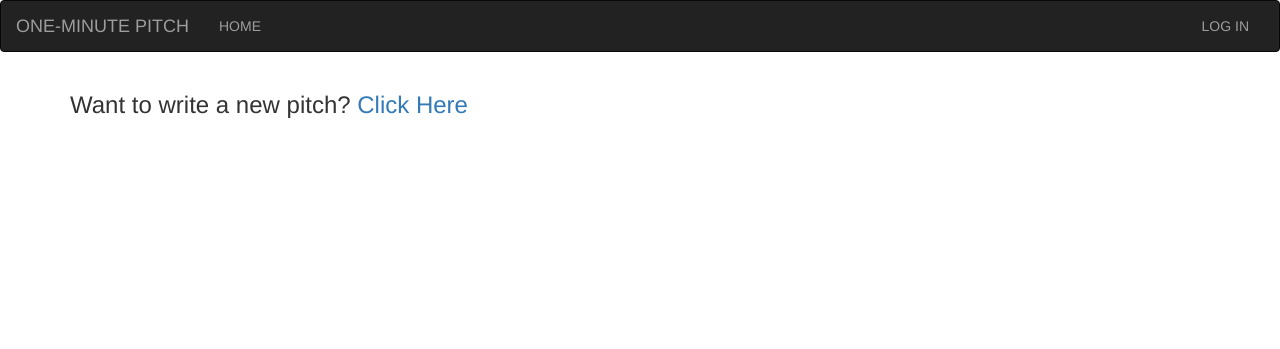
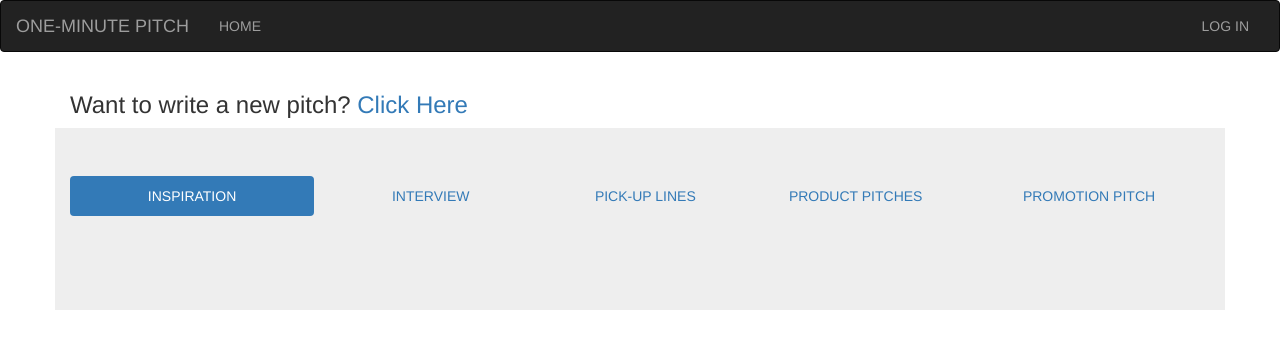
Before and after one commit to VickyMutai/pitch, a Flask app: page / in a window 1280 px wide. Shown: the top 349 px of the page. Run offline with Flask 2, Linux system fonts and the light colour scheme; data that the repository does not hold is empty; some libraries are stand-ins or nearby versions.

Commit message:
create view for the different categories

```diff
--- a/app/main/views.py
+++ b/app/main/views.py
@@ -11,9 +11,16 @@ def index():
     '''
     View root page that returns the index page and its data
     '''
-    pitches = Pitch.query.all()
+    inspiration=Pitch.query.filter_by(category='inspiration').all()
+    interview=Pitch.query.filter_by(category='interview').all()
+    pickUp=Pitch.query.filter_by(category='pick-up').all()
+    product=Pitch.query.filter_by(category='product').all()
+    promotion=Pitch.query.filter_by(category='promotion').all()
     title = 'One Minute Pitch'
-    return render_template('index.html',title=title, pitches=pitches)
+    return render_template('index.html',title=title,inspiration=inspiration,
+                                                     pickUp=pickUp,
+                                                     product=product,
+                                                     promotion=promotion)
 
 @main.route('/create/new', methods = ['GET','POST'])
 @login_required
--- a/app/templates/index.html
+++ b/app/templates/index.html
@@ -1,11 +1,44 @@
 {% extends 'base.html' %}
 {% import 'macros.html' as macro%}
 {% block content %}
+<div class="container">
+        <h3>Want to write a new pitch? <a href="/create/new">Click Here</a></h3>
+</div>
+    <div class="container jumbotron">
+            <ul class="nav nav-pills nav-justified">
+                    <li class="active"><a data-toggle="pill" href="#inspiration">INSPIRATION</a></li>
+                    <li><a data-toggle="pill" href="#interview">INTERVIEW</a></li>
+                    <li><a data-toggle="pill" href="#pickUp">PICK-UP LINES</a></li>
+                    <li><a data-toggle="pill" href="#product">PRODUCT PITCHES</a></li>
+                    <li><a data-toggle="pill" href="#promotion">PROMOTION PITCH</a></li>
+                  </ul>
 
-    <div class="container">
-        <h3>Want to write a new pitch? <a href="/create/new">Click Here</a></h3>
-    <div class="row">
-    {{macro.displayPitch(pitches)}}
-    </div>
+                  <div class="tab-content" style="margin:2%;">
+                    <div id="inspiration" class="tab-pane fade in active">
+                        <div class="row">
+                            {{macro.displayPitch(inspiration)}}
+                        </div>
+                    </div>
+                    <div id="interview" class="tab-pane fade">
+                        <div class="row">
+                            {{macro.displayPitch(interview)}}
+                        </div>
+                    </div>
+                    <div id="pickUp" class="tab-pane fade">
+                        <div class="row">
+                            {{macro.displayPitch(pickUp)}}
+                        </div>
+                    </div>
+                    <div id="product" class="tab-pane fade">
+                            <div class="row">
+                                {{macro.displayPitch(product)}}
+                            </div>
+                    </div>
+                    <div id="promotion" class="tab-pane fade">
+                            <div class="row">
+                                {{macro.displayPitch(promotion)}}
+                            </div>
+                    </div>
+                  </div>
     </div>
 {% endblock %}
--- a/app/templates/macros.html
+++ b/app/templates/macros.html
@@ -2,7 +2,7 @@
 {% macro displayPitch(pitch_list) %}
     {% for pitch in pitch_list %}
     <div class="container col-lg-4">
-                <div class="panel panel-primary" style="height:auto;width:auto;margin-bottom:20%;margin-left:0%;">
+                <div class="panel panel-info" style="height:auto;width:auto;margin-bottom:20%;margin-left:0%;">
                     <div class="panel-heading">
                         <h2>{{pitch.title}}</h2>
                     </div>
```
